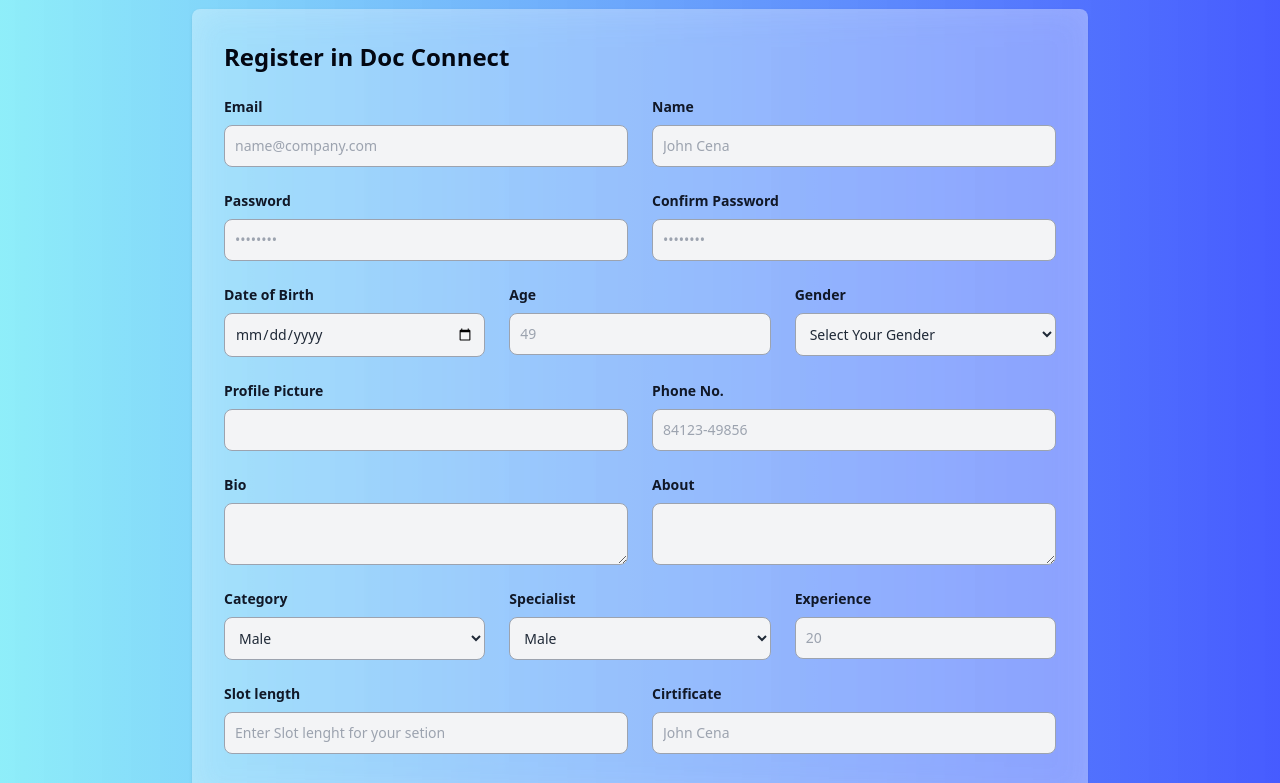
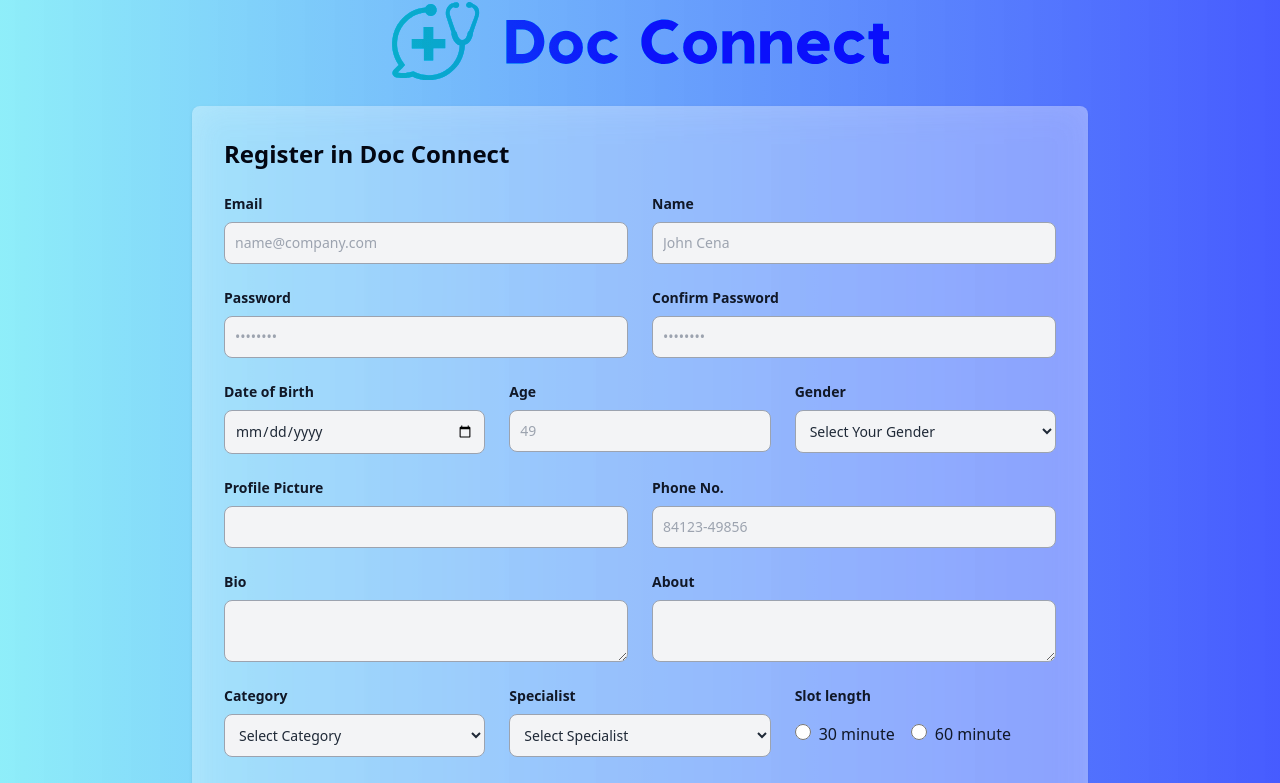
Before and after one commit to devanshu1010/MEAN_DocConnect, an Angular app in the folder Doc-Connect/Client/: page / in a window 1280 px wide. Shown: the top 783 px of the page. Built offline with nearby package versions, Linux system fonts and the light colour scheme.

Commit message:
feat : doctor registration page ngModel done.

```diff
--- a/Doc-Connect/Client/src/app/Doctor/auth/registration/registration.component.html
+++ b/Doc-Connect/Client/src/app/Doctor/auth/registration/registration.component.html
@@ -1,5 +1,5 @@
 <section class="bg-custom-gradient">
-    <div class="flex flex-col items-center justify-center px-6 py-8 mx-auto md:h-screen lg:py-0">
+    <div class="flex flex-col items-center justify-center px-6 py-8 mx-auto lg:py-0">
         <a href="#" class="flex items-center mb-6 text-2xl font-semibold text-gray-900 dark:text-white">
             <img class="w-420  mix-blend-color-burn" src="assets/Logo/logo1.png">
         </a>
@@ -12,38 +12,36 @@
                   <div class="flex flex-wrap -mx-3 mb-6">
                     <div class="w-full md:w-1/2 px-3 mb-6 md:mb-0">
                         <label for="email" class="block mb-2 text-sm font-semibold text-gray-900">Email</label>
-                        <input type="email" name="email" id="email" class="bg-gray-100 border border-gray-400 text-gray-800 sm:text-sm rounded-lg focus:ring-primary-#2563eb focus:border-primary-#2563eb block w-full p-2.5" placeholder="name@company.com" required="">
+                        <input [(ngModel)]="email" type="email" name="email" id="email" class="bg-gray-100 border border-gray-400 text-gray-800 sm:text-sm rounded-lg focus:ring-primary-#2563eb focus:border-primary-#2563eb block w-full p-2.5" placeholder="name@company.com" required="">
                     </div>
 
                     <div class="w-full md:w-1/2 px-3 mb-6 md:mb-0">
                         <label for="fullname" class="block mb-2 text-sm font-semibold text-gray-900">Name</label>
-                        <input type="text" name="fullname" id="fullname" placeholder="John Cena" class="bg-gray-100 border border-gray-400 text-gray-800 sm:text-sm rounded-lg focus:ring-primary-#2563eb focus:border-primary-#2563eb block w-full p-2.5" required="">
+                        <input [(ngModel)]="name" type="text" name="fullname" id="fullname" placeholder="John Cena" class="bg-gray-100 border border-gray-400 text-gray-800 sm:text-sm rounded-lg focus:ring-primary-#2563eb focus:border-primary-#2563eb block w-full p-2.5" required="">
                     </div>
                   </div>
                   <div class="flex flex-wrap -mx-3 mb-6">
                     <div class="w-full md:w-1/2 px-3 mb-6 md:mb-0">
                         <label for="password" class="block mb-2 text-sm font-semibold text-gray-900">Password</label>
-                        <input type="password" name="password" id="password" class="bg-gray-100 border border-gray-400 text-gray-800 sm:text-sm rounded-lg focus:ring-primary-#2563eb focus:border-primary-#2563eb block w-full p-2.5" placeholder="••••••••" required="">
+                        <input [(ngModel)]="password" type="password" name="password" id="password" class="bg-gray-100 border border-gray-400 text-gray-800 sm:text-sm rounded-lg focus:ring-primary-#2563eb focus:border-primary-#2563eb block w-full p-2.5" placeholder="••••••••" required="">
                     </div>
                     <div class="w-full md:w-1/2 px-3 mb-6 md:mb-0">
                         <label for="conpassword" class="block mb-2 text-sm font-semibold text-gray-900">Confirm Password</label>
-                        <input type="password" name="conpassword" id="conpassword" placeholder="••••••••" class="bg-gray-100 border border-gray-400 text-gray-800 sm:text-sm rounded-lg focus:ring-primary-#2563eb focus:border-primary-#2563eb block w-full p-2.5" required="">
+                        <input [(ngModel)]="conpassword" type="password" name="conpassword" id="conpassword" placeholder="••••••••" class="bg-gray-100 border border-gray-400 text-gray-800 sm:text-sm rounded-lg focus:ring-primary-#2563eb focus:border-primary-#2563eb block w-full p-2.5" required="">
                     </div>
                   </div>
                   <div class="flex flex-wrap -mx-3 mb-6">
                     <div class="w-full md:w-1/3 px-3 mb-6 md:mb-0">
                       <label for="dob" class="block mb-2 text-sm font-semibold text-gray-900">Date of Birth</label>
-                      <input type="date" name="dob" id="dob" class="bg-gray-100 border border-gray-400 text-gray-800 sm:text-sm rounded-lg focus:ring-primary-#2563eb focus:border-primary-#2563eb block w-full p-2.5" required="">
+                      <input [(ngModel)]="dob" type="date" name="dob" id="dob" class="bg-gray-100 border border-gray-400 text-gray-800 sm:text-sm rounded-lg focus:ring-primary-#2563eb focus:border-primary-#2563eb block w-full p-2.5" required="">
                     </div>
                     <div class="w-full md:w-1/3 px-3 mb-6 md:mb-0">
                       <label for="age" class="block mb-2 text-sm font-semibold text-gray-900">Age</label>
-                      <input type="text" name="age" id="age" placeholder="49" class="bg-gray-100 border border-gray-400 text-gray-800 sm:text-sm rounded-lg focus:ring-primary-#2563eb focus:border-primary-#2563eb block w-full p-2.5" required="">
+                      <input [(ngModel)]="age" type="text" name="age" id="age" placeholder="49" class="bg-gray-100 border border-gray-400 text-gray-800 sm:text-sm rounded-lg focus:ring-primary-#2563eb focus:border-primary-#2563eb block w-full p-2.5" required="">
                     </div>
                     <div class="w-full md:w-1/3 px-3 mb-6 md:mb-0">
                       <label for="selectedGender" class="block mb-2 text-sm font-semibold text-gray-900">Gender</label>
-                      <select id="selectedGender" [(ngModel)]="selectedGender" name = "selectedGender" placeholder="Select Your Gender" class="bg-gray-100 border border-gray-400 text-gray-800 sm:text-sm rounded-lg focus:ring-primary-#2563eb focus:border-primary-#2563eb block w-full p-2.5" required="">
-                        <!-- <option>Male</option>
-                        <option>Female</option>                                       -->
+                      <select id="selectedGender" [(ngModel)]="selectedGender" name = "selectedGender" class="bg-gray-100 border border-gray-400 text-gray-800 sm:text-sm rounded-lg focus:ring-primary-#2563eb focus:border-primary-#2563eb block w-full p-2.5" required="">
                         <option *ngFor="let gender of genders" [value]="gender.value">{{ gender.label }}</option>
                       </select>
                     </div>
@@ -55,43 +53,51 @@
                     </div>
                     <div class="w-full md:w-1/2 px-3 mb-6 md:mb-0">
                         <label for="phone_no" class="block mb-2 text-sm font-semibold text-gray-900">Phone No.</label>
-                        <input type="tel" name="phone_no" id="phone_no" pattern="[0-9]{5}-[0-9]{5}" placeholder="84123-49856" class="bg-gray-100 border border-gray-400 text-gray-800 sm:text-sm rounded-lg focus:ring-primary-#2563eb focus:border-primary-#2563eb block w-full p-2.5" required="">
+                        <input [(ngModel)]="phnumber" type="tel" name="phone_no" id="phone_no" pattern="[0-9]{5}-[0-9]{5}" placeholder="84123-49856" class="bg-gray-100 border border-gray-400 text-gray-800 sm:text-sm rounded-lg focus:ring-primary-#2563eb focus:border-primary-#2563eb block w-full p-2.5" required="">
                     </div>
                   </div>
                   <div class="flex flex-wrap -mx-3 mb-6">
                     <div class="w-full md:w-1/2 px-3 mb-6 md:mb-0">
                         <label for="bio" class="block mb-2 text-sm font-semibold text-gray-900">Bio</label>
-                        <textarea  name="bio" id="bio" class="bg-gray-100 border border-gray-400 text-gray-800 sm:text-sm rounded-lg focus:ring-primary-#2563eb focus:border-primary-#2563eb block w-full p-2.5" placeholder="" required=""></textarea>
+                        <textarea [(ngModel)]="bio" name="bio" id="bio" class="bg-gray-100 border border-gray-400 text-gray-800 sm:text-sm rounded-lg focus:ring-primary-#2563eb focus:border-primary-#2563eb block w-full p-2.5" placeholder="" required=""></textarea>
                     </div>
                     <div class="w-full md:w-1/2 px-3 mb-6 md:mb-0">
                         <label for="about" class="block mb-2 text-sm font-semibold text-gray-900">About</label>
-                        <textarea name="about" id="about" placeholder="" class="bg-gray-100 border border-gray-400 text-gray-800 sm:text-sm rounded-lg focus:ring-primary-#2563eb focus:border-primary-#2563eb block w-full p-2.5" required=""></textarea>
+                        <textarea [(ngModel)]="about" name="about" id="about" placeholder="" class="bg-gray-100 border border-gray-400 text-gray-800 sm:text-sm rounded-lg focus:ring-primary-#2563eb focus:border-primary-#2563eb block w-full p-2.5" required=""></textarea>
                     </div>
                   </div>
                   <div class="flex flex-wrap -mx-3 mb-6">
                     <div class="w-full md:w-1/3 px-3 mb-6 md:mb-0">
                       <label for="category" class="block mb-2 text-sm font-semibold text-gray-900">Category</label>
-                      <select id="category" class="bg-gray-100 border border-gray-400 text-gray-800 sm:text-sm rounded-lg focus:ring-primary-#2563eb focus:border-primary-#2563eb block w-full p-2.5" required="">
-                        <option>Male</option>
-                        <option>Female</option>
+                      <select  id="category" [(ngModel)]="selectedCategory"  name = "selectedCategory" class="bg-gray-100 border border-gray-400 text-gray-800 sm:text-sm rounded-lg focus:ring-primary-#2563eb focus:border-primary-#2563eb block w-full p-2.5" required="">
+                        <option *ngFor="let category of doctorCategories" [value]="category.value">{{ category.label }}</option>
                       </select>
                     </div>
                     <div class="w-full md:w-1/3 px-3 mb-6 md:mb-0">
                       <label for="specialist" class="block mb-2 text-sm font-semibold text-gray-900">Specialist</label>
-                      <select id="specialist" class="bg-gray-100 border border-gray-400 text-gray-800 sm:text-sm rounded-lg focus:ring-primary-#2563eb focus:border-primary-#2563eb block w-full p-2.5" required="">
-                        <option>Male</option>
-                        <option>Female</option>
+                      <select id="specialist" [(ngModel)]="selectedSpeciality"  name = "selectedSpeciality"  class="bg-gray-100 border border-gray-400 text-gray-800 sm:text-sm rounded-lg focus:ring-primary-#2563eb focus:border-primary-#2563eb block w-full p-2.5" required="">
+                        <option *ngFor="let speciality of doctorSpeciality" [value]="speciality.value">{{ speciality.label }}</option>
                       </select>
                     </div>
                     <div class="w-full md:w-1/3 px-3 mb-6 md:mb-0">
-                      <label for="experience" class="block mb-2 text-sm font-semibold text-gray-900">Experience</label>
-                      <input type="text" name="experience" id="experience" class="bg-gray-100 border border-gray-400 text-gray-800 sm:text-sm rounded-lg focus:ring-primary-#2563eb focus:border-primary-#2563eb block w-full p-2.5" placeholder="20" required="">
+                      <label for="slot_length" class="block mb-2 text-sm font-semibold text-gray-900">Slot length</label>
+                      <div class="flex flex-row ...">
+                        <label *ngFor="let option of slotTiming">
+                          <div class="pt-2 pr-4 md:mb-0">
+                                <input id="red-radio" [(ngModel)] = "selectedSlotlen" type="radio" [value]="option.value" name="colored-radio" class="w-4 h-4 text-red-600 bg-gray-100 border-gray-300 focus:ring-red-500 dark:focus:ring-red-600 dark:ring-offset-gray-800 :bg-gray-700 dark:border-gray-600">
+                                <label for="red-radio" class="ms-2 text-md font-medium text-gray-900 dark:text-gray-300">{{option.label}}</label>
+                            </div>
+                        </label>
+                      </div>
                     </div>
                   </div>
+
                   <div class="flex flex-wrap -mx-3 mb-6">
                     <div class="w-full md:w-1/2 px-3 mb-6 md:mb-0">
-                        <label for="slot_length" class="block mb-2 text-sm font-semibold text-gray-900">Slot length</label>
-                        <input type="text" name="slot_length" id="slot_length" class="bg-gray-100 border border-gray-400 text-gray-800 sm:text-sm rounded-lg focus:ring-primary-#2563eb focus:border-primary-#2563eb block w-full p-2.5" placeholder="Enter Slot lenght for your setion" required="">
+                        <div class="w-full  px-3 mb-6 md:mb-0">
+                          <label for="experience" class="block mb-2 text-sm font-semibold text-gray-900">Experience</label>
+                          <input [(ngModel)]="experience" type="text" name="experience" id="experience" class="bg-gray-100 border border-gray-400 text-gray-800 sm:text-sm rounded-lg focus:ring-primary-#2563eb focus:border-primary-#2563eb block w-full p-2.5" placeholder="20" required="">
+                        </div>
                     </div>
                     <div class="w-full md:w-1/2 px-3 mb-6 md:mb-0">
                         <label for="cirtificate" class="block mb-2 text-sm font-semibold text-gray-900">Cirtificate</label>
--- a/Doc-Connect/Client/src/app/Doctor/auth/registration/registration.component.ts
+++ b/Doc-Connect/Client/src/app/Doctor/auth/registration/registration.component.ts
@@ -12,9 +12,55 @@ export class RegistrationComponent implements OnInit{
     { label: 'Female', value: 'Female'},
   ];
 
-  selectedGender:any = 0;
+  doctorCategories = [
+    { label: 'Select Category', value: '0' },
+    { label: 'xyz', value: 'Cardiologist' },
+    { label: 'Dermatologist', value: 'Dermatologist' },
+    { label: 'Orthopedic Surgeon', value: 'Orthopedic Surgeon' },
+    { label: 'Pediatrician', value: 'Pediatrician' },
+    { label: 'Pediatrician', value: 'Pediatrician' },
+    { label: 'Pediatrician', value: 'Pediatrician' },
+    { label: 'Pediatrician', value: 'Pediatrician' },
+    // Add more categories as needed
+  ];
+
+  doctorSpeciality = [
+    { label: 'Select Specialist', value: '0' },
+    { label: 'xyz', value: 'Cardiologist' },
+    { label: 'Dermatologist', value: 'Dermatologist' },
+    { label: 'Orthopedic Surgeon', value: 'Orthopedic Surgeon' },
+    { label: 'Pediatrician', value: 'Pediatrician' },
+    { label: 'Pediatrician', value: 'Pediatrician' },
+    { label: 'Pediatrician', value: 'Pediatrician' },
+    { label: 'Pediatrician', value: 'Pediatrician' },
+  ];
+
+  slotTiming = [
+    { label : '30 minute', value : '30' },
+    { label : '60 minute', value : '60' }
+  ]
+
+  email:string = '';
+  name:string = '';
+  password:string = '';
+  conpassword:string = '';
+  dob:any;
+  age:any;
+  selectedGender:string = '';
+  phnumber:any;
+  bio:any;
+  about:any;
+  selectedCategory:string = '';
+  selectedSpeciality:string = '';
+  experience:any;
+  selectedSlotlen:string = '';
+
+
 
   ngOnInit(): void{
     this.selectedGender = '0';
+    this.selectedCategory = '0';
+    this.selectedSpeciality = '0';
+    this.selectedSlotlen = '0';
   }
 }
```
